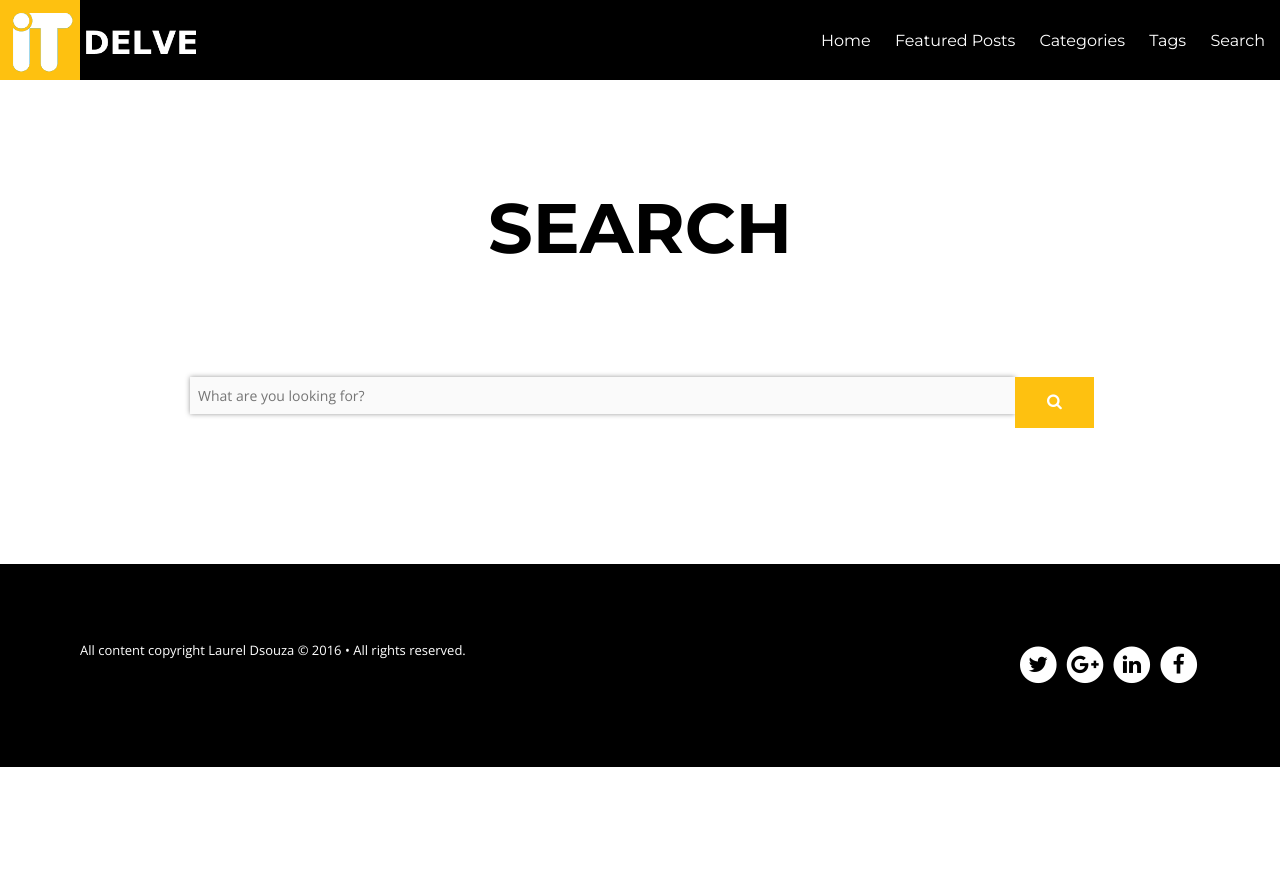
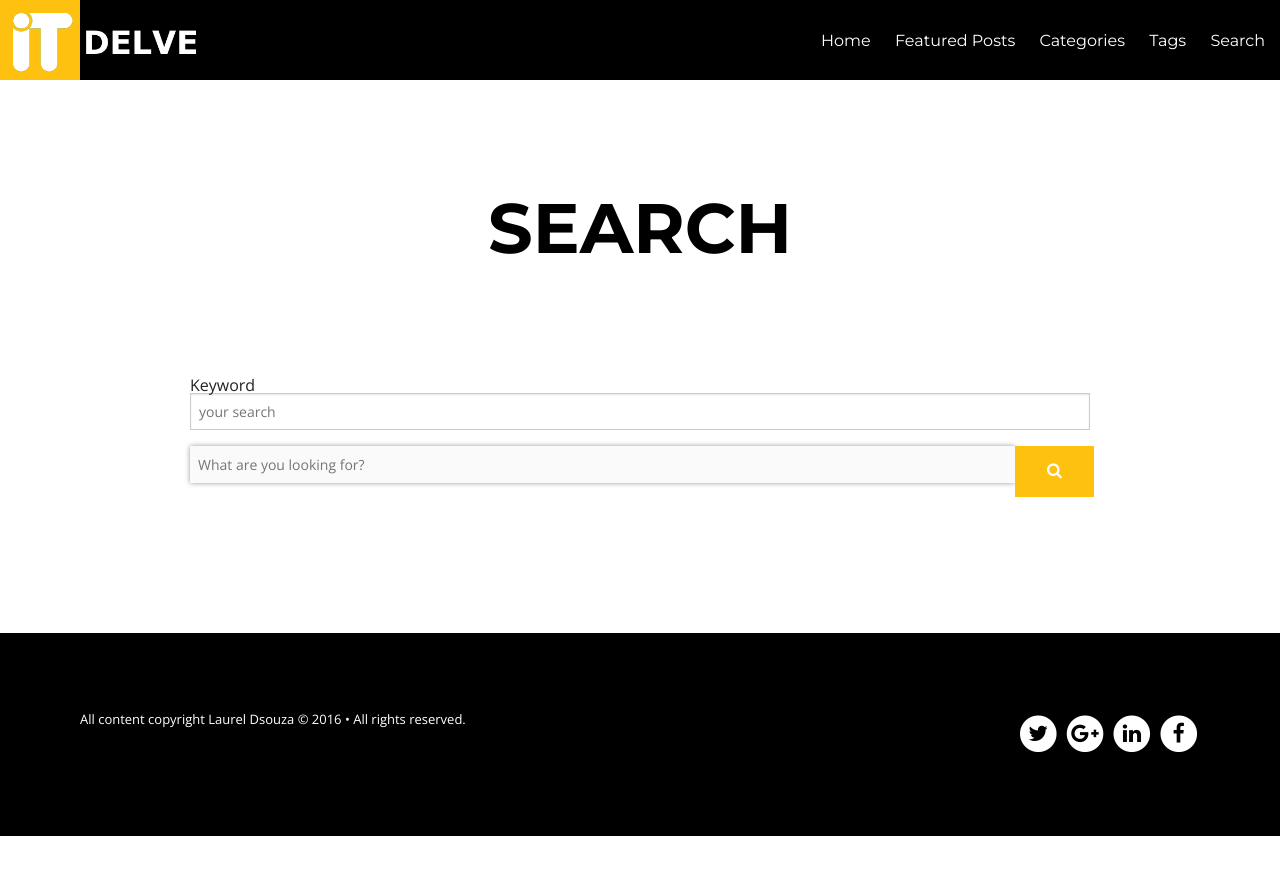
Before and after one commit to ldsouza/ldsouza.github.io, a Jekyll site: the page built from search/index.md, in a window 1280 px wide. Shown: the top 875 px of the page. Built offline with Jekyll 4.4.1, drawn with Linux system fonts in a browser that asks for light colours; nearby versions of some CDN libraries.

Commit message:
Update index.md

```diff
--- a/search/index.md
+++ b/search/index.md
@@ -9,6 +9,30 @@
 search_omit: true
 sitemap: false
 ---
+
+<div class="row search">
+  <div class=" small-12 columns">
+    <div class="row collapse">
+      <!-- Search field -->
+      <div class="small-12 large-12  columns ">
+        <div class=" keyword">
+          <a href="#" data-dropdown="drop3">
+            Keyword
+            <div class="arrow-down"></div>
+          </a>
+          <ul id="drop3" class="f-dropdown content" data-dropdown-content style="position: absolute;  left: -99999px;">
+            <li><a href="#"> Keyword</a></li>
+            <li><a href="#"> Keyword</a></li>
+            <li><a href="#">Keyword</a></li>
+          </ul>
+        </div>
+        <i class="fi-magnifying-glass"></i>
+        <input type="text" class="search-field" placeholder="your search ">
+      </div>
+    </div>
+  </div>
+</div>
+
 
 
 <!-- Search form -->
```
